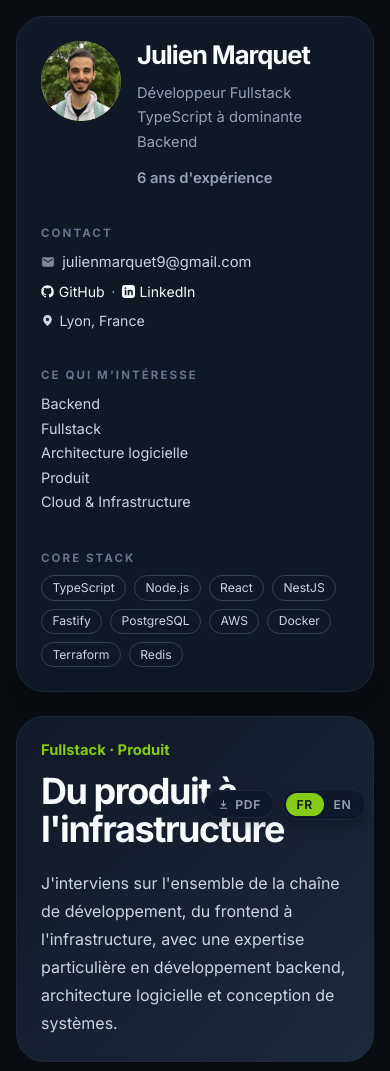
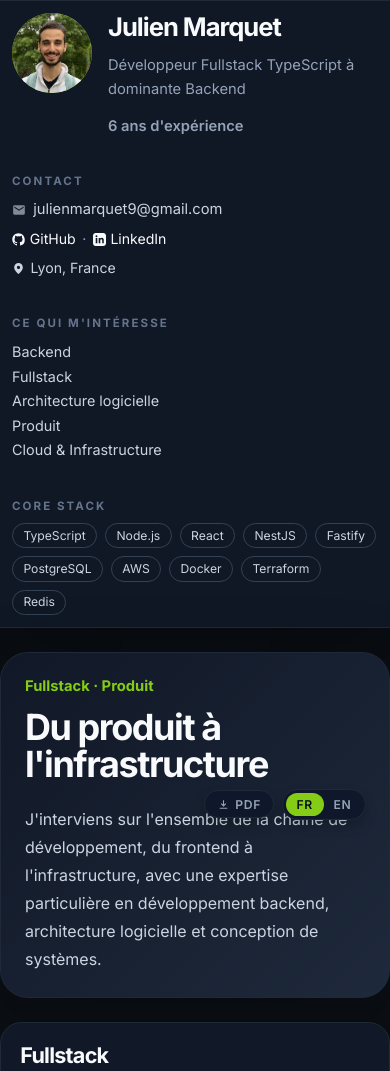
Before and after one commit to julien-marquet/web-cv, a plain HTML site: page index.html in a window 390 px wide. Shown: the top 1071 px of the page. Drawn offline with Linux system fonts and the light colour scheme.

Commit message:
tighter margin on mobile

```diff
--- a/styles.css
+++ b/styles.css
@@ -450,12 +450,16 @@ h1 {
 @media (max-width: 860px) {
   .page-shell {
     grid-template-columns: 1fr;
-    padding: 1rem;
+    padding: 0;
   }
 
   .sidebar {
     position: static;
     min-height: 0;
+    padding: 0.75rem;
+    border-radius: 0;
+    border-left: none;
+    border-right: none;
   }
 
   .lang-bar {
```
